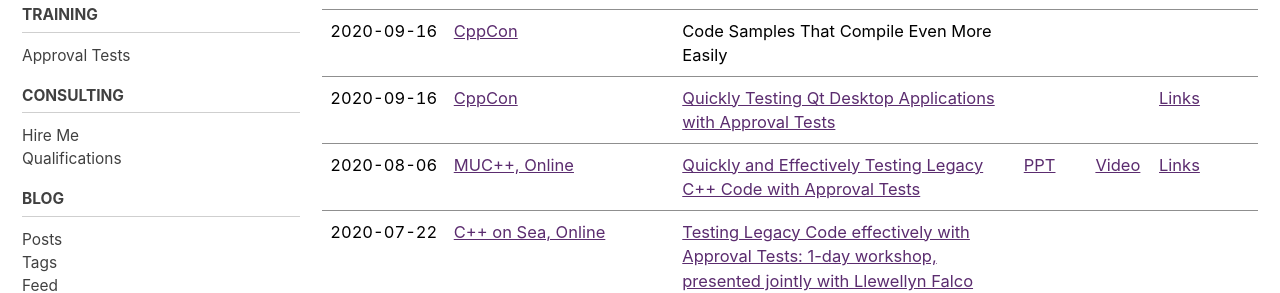
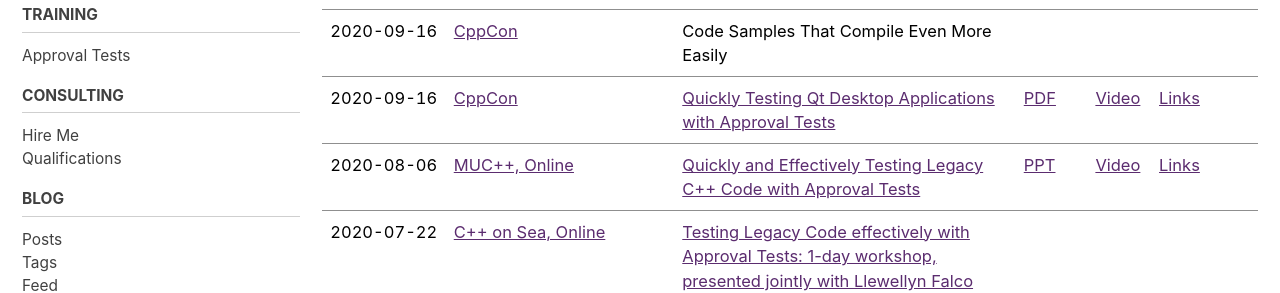
Before and after one commit to claremacrae/claremacrae.github.io, a Jekyll site: the page built from conferences/presentations.md, in a window 1280 px wide and 900 px high, scrolled down 622 px. Shown: the part 172-465 px from the top of the window. Built offline with Jekyll 4.4.1, drawn with Linux system fonts in a browser that asks for light colours; cached includes are drawn as plain includes; nearby versions of some CDN libraries.

Commit message:
Add link to CppCon 2020 slides and video

```diff
--- a/conferences/presentations.md
+++ b/conferences/presentations.md
@@ -23,7 +23,7 @@
 | **2020** | &nbsp; | &nbsp; | &nbsp; | &nbsp; | &nbsp; |
 | <span class="text-tabular-dates">2020-09</span> | Online: 8, 15, 22 & 29 Sept | [Workshop: Testing Legacy Code effectively with Approval Tests](https://claremacrae.co.uk/blog/2020/07/approvaltests-training-course) |
 | <span class="text-tabular-dates">2020-09-16</span> | [CppCon](https://cppcon.org) | Code Samples That Compile Even More Easily |
-| <span class="text-tabular-dates">2020-09-16</span> | [CppCon](https://cppcon.org) | [Quickly Testing Qt Desktop Applications with Approval Tests](https://cppcon2020.sched.com/event/e7BA/quickly-testing-qt-desktop-applications-with-approval-tests) | &nbsp; | &nbsp; | [Links](https://github.com/claremacrae/talks/blob/main/Quickly_Testing_Qt_Desktop_Applications.md#top)
+| <span class="text-tabular-dates">2020-09-16</span> | [CppCon](https://cppcon.org) | [Quickly Testing Qt Desktop Applications with Approval Tests](https://cppcon2020.sched.com/event/e7BA/quickly-testing-qt-desktop-applications-with-approval-tests) | [PDF](https://github.com/CppCon/CppCon2020/raw/main/Presentations/quickly_testing_qt_desktop_applications_with_approval_tests/quickly_testing_qt_desktop_applications_with_approval_tests__clare_macrae__cppcon_2020.pdf) | [Video](https://youtu.be/J27HoZM_PTI) | [Links](https://github.com/claremacrae/talks/blob/main/Quickly_Testing_Qt_Desktop_Applications.md#top)
 | <span class="text-tabular-dates">2020-08-06</span> | [MUC++, Online](https://www.meetup.com/MUCplusplus/) | [Quickly and Effectively Testing Legacy C++ Code with Approval Tests](https://www.meetup.com/MUCplusplus/events/272038301/) | [PPT](https://www.slideshare.net/ClareMacrae/quickly-and-effectively-testing-legacy-c-code-with-approval-tests-mu-cpp) | [Video](https://youtu.be/vtWnqqSUzrY) | [Links](https://github.com/claremacrae/talks/blob/main/Quickly_and_Effectively_Testing_Legacy_C++_Code_with_Approval_Tests.md#top) |
 | <span class="text-tabular-dates">2020-07-22</span> | [C++ on Sea, Online](https://cpponsea.uk/) | [Testing Legacy Code effectively with Approval Tests: 1-day workshop, presented jointly with Llewellyn Falco](https://cpponsea.uk/2020/sessions/workshop_testing-legacy-code-effectively-with-approval-tests.html) | &nbsp; | &nbsp; | &nbsp; |
 | <span class="text-tabular-dates">2020-07-16</span> | [C++ on Sea, Online](https://cpponsea.uk/) | Code Samples that Actually Compile  | [PDF](https://github.com/philsquared/cpponsea-slides/blob/master/2020/LightningTalks/Clare%20Macrae%20-%20Code%20Samples%20that%20Actually%20Compile.pdf) | [Video](https://www.youtube.com/watch?v=KtxTlBeVYiE) | &nbsp; |
```
